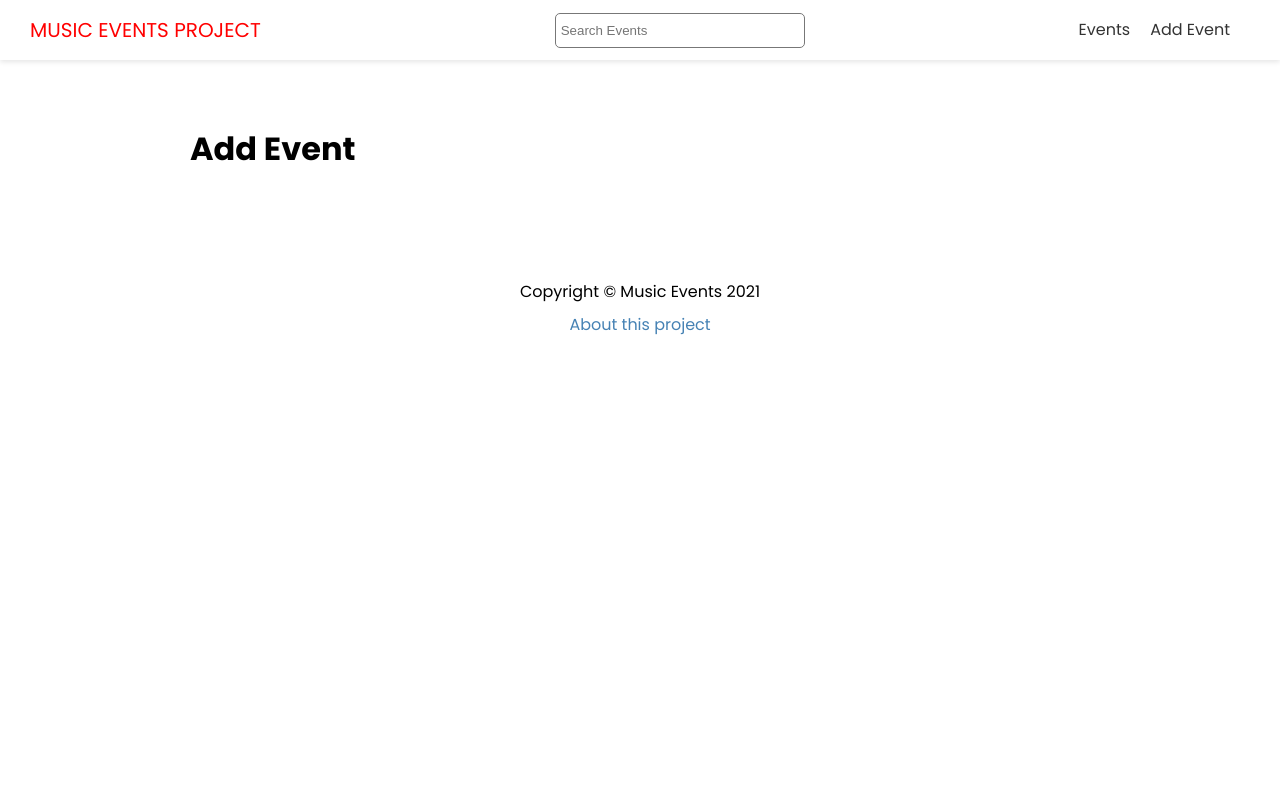
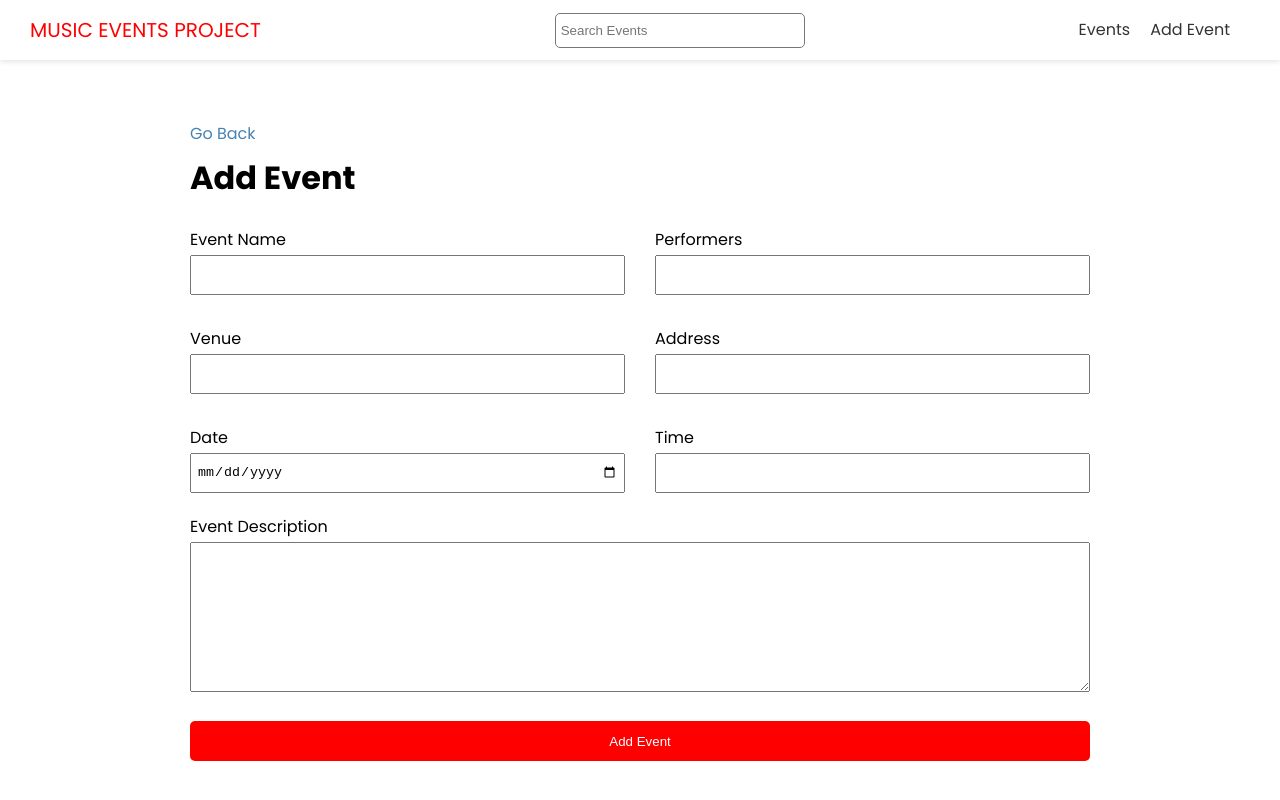
Before and after one commit to builtbyjosh/event-nextjs-app-frontend, a Next.js app: page /events/add in a window 1280 px wide. Shown: the top 800 px of the page. Built offline with nearby package versions, Linux system fonts and the light colour scheme; no server answers.

Commit message:
finish form creation

```diff
--- a/pages/events/add.jsx
+++ b/pages/events/add.jsx
@@ -1,15 +1,113 @@
-import {useState} from 'react';
+import { useState } from 'react';
 import Layout from '@/components/Layout';
 import { useRouter } from 'next/router';
 import { API_URL } from '@/config/index';
 import Link from 'next/link';
-import styles from '@/styles/Form.module.css'
-
+import styles from '@/styles/Form.module.css';
 
 export default function AddEventPage() {
+  const [values, setValues] = useState({
+    name: '',
+    performers: '',
+    venue: '',
+    address: '',
+    date: '',
+    time: '',
+    description: '',
+  });
+
+  const router = useRouter();
+
+  const handleSubmit = (e) => {
+    e.preventDefault();
+    console.log(values);
+  };
+
+  const handleInputChange = (e) => {
+    const { name, value } = e.target;
+    console.log(name, ': ', value);
+    setValues({ ...values, [name]: value });
+  };
   return (
     <Layout>
+      <Link href={'/events'}>Go Back</Link>
       <h1>Add Event</h1>
+      <form onSubmit={handleSubmit} className={styles.form}>
+        <div className={styles.grid}>
+          <div>
+            <label htmlFor="name">Event Name</label>
+            <input
+              type="text"
+              id="name"
+              name="name"
+              value={values.name}
+              onChange={handleInputChange}
+            />
+          </div>
+          <div>
+            <label htmlFor="performers">Performers</label>
+            <input
+              type="text"
+              name="performers"
+              id="performers"
+              value={values.performers}
+              onChange={handleInputChange}
+            />
+          </div>
+          <div>
+            <label htmlFor="venue">Venue</label>
+            <input
+              type="text"
+              name="venue"
+              id="venue"
+              value={values.venue}
+              onChange={handleInputChange}
+            />
+          </div>
+          <div>
+            <label htmlFor="address">Address</label>
+            <input
+              type="text"
+              name="address"
+              id="address"
+              value={values.address}
+              onChange={handleInputChange}
+            />
+          </div>
+          <div>
+            <label htmlFor="date">Date</label>
+            <input
+              type="date"
+              name="date"
+              id="date"
+              value={values.date}
+              onChange={handleInputChange}
+            />
+          </div>
+          <div>
+            <label htmlFor="time">Time</label>
+            <input
+              type="text"
+              name="time"
+              id="time"
+              value={values.time}
+              onChange={handleInputChange}
+            />
+          </div>
+        </div>
+        <div>
+          <label htmlFor="description">Event Description</label>
+          <textarea
+            type="text"
+            name="description"
+            id="description"
+            value={values.description}
+            onChange={handleInputChange}
+          />
+        </div>
+
+        <input type="submit" value="Add Event" className="btn" />
+      </form>
     </Layout>
   );
 }
```
